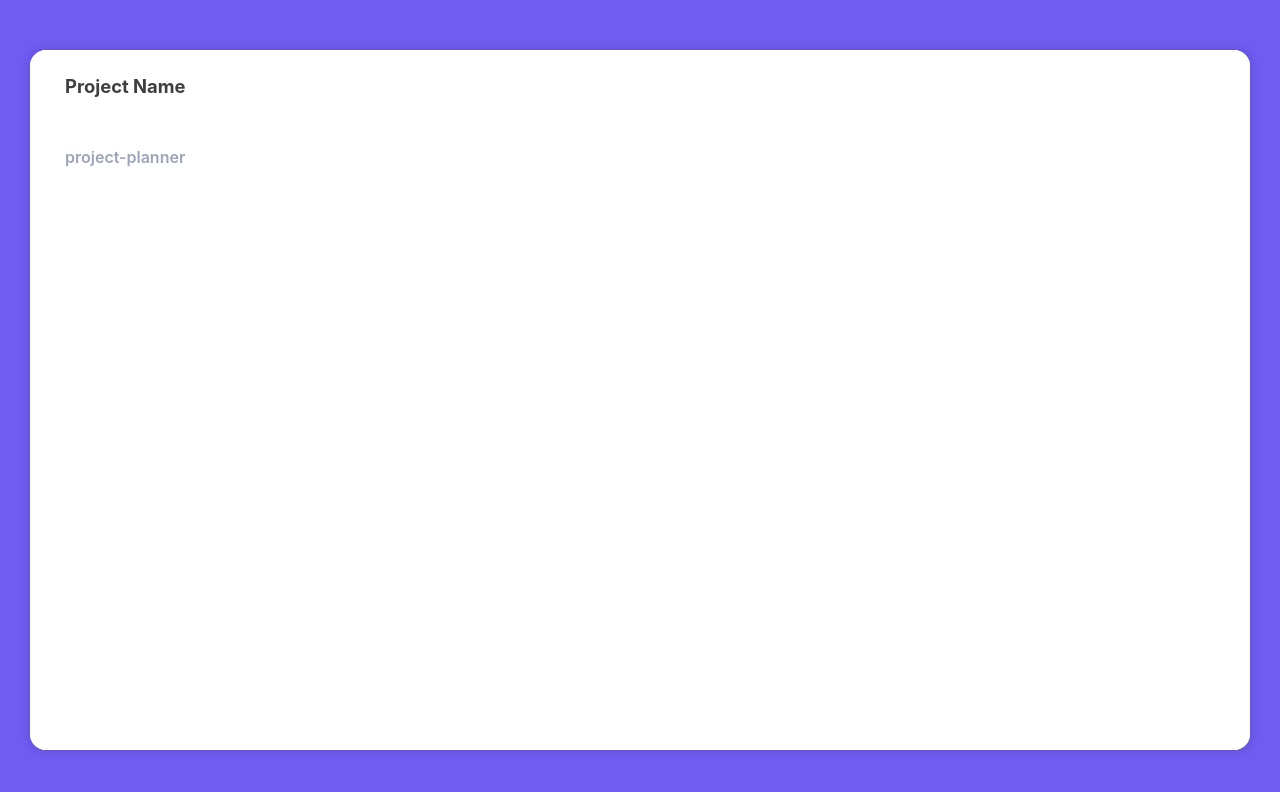
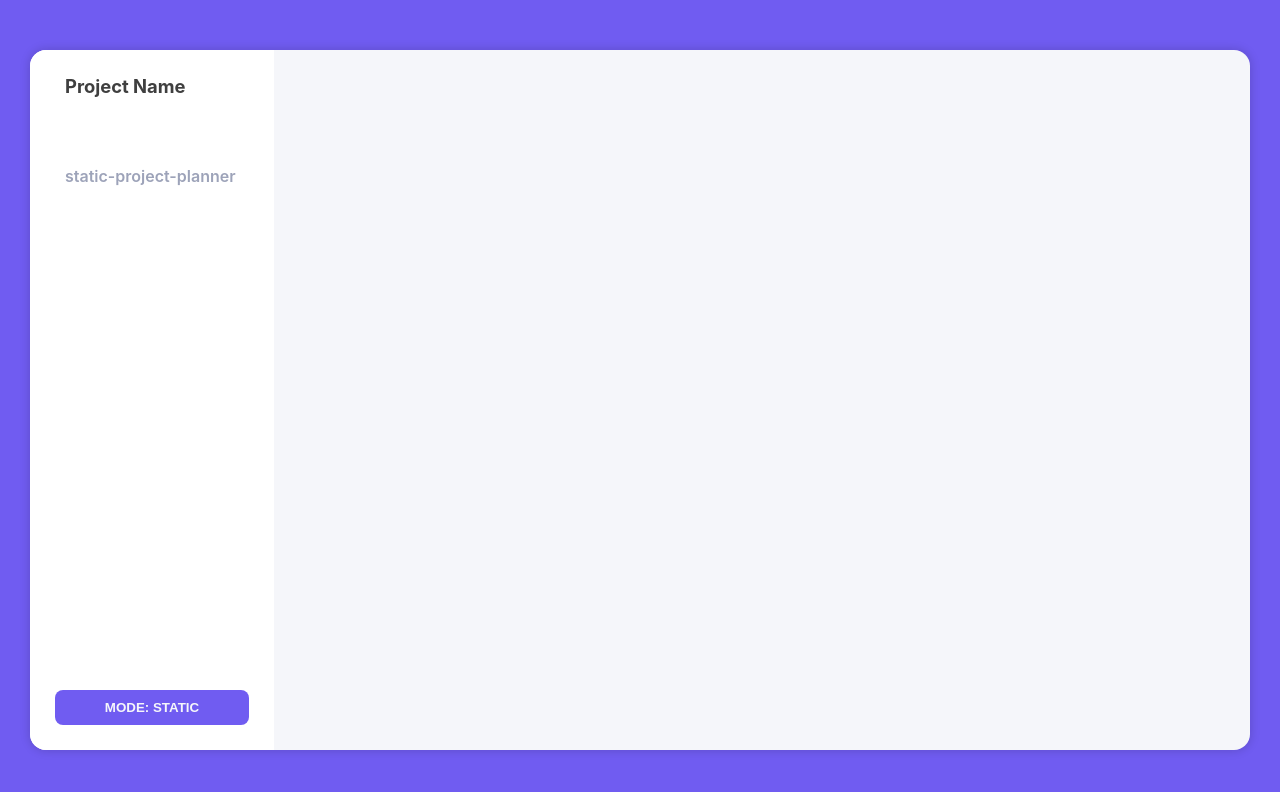
Before and after one commit to coltonehrman/project_showcase, a React (Create React App) app: page /1 in a window 1280 px wide. Shown: the top 792 px of the page. Built offline with nearby package versions, Linux system fonts and the light colour scheme.

Commit message:
fix some styling + add app mode button

```diff
--- a/src/App.js
+++ b/src/App.js
@@ -15,6 +15,10 @@ function App() {
       <div className="App">
         <div className="container">
           <NavBar />
+
+          <Route path="/" exact>
+            <div style={{ flex: '4' }}></div>
+          </Route>
 
           <Route path="/:project/" exact>
             <Dashboard />
--- a/src/components/NavBar.js
+++ b/src/components/NavBar.js
@@ -1,24 +1,31 @@
-import React, { useState, useContext } from 'react'
-import {
-  Route,
-  NavLink,
-  useParams
-} from 'react-router-dom'
-import NavHeader from './NavHeader'
+import React, { useState, useContext, useEffect } from 'react'
+import { Route, NavLink, useParams } from 'react-router-dom'
 import { ModeContext } from '../App'
 import storage from '../controllers/storage'
 import '../css/NavBar.css'
 
+const NavHeader = ({ title }) => {
+  return (
+    <div className="navheader">
+      <h4 className="navheader--title">{title}</h4>
+    </div>
+  )
+}
+
 const ProjectLinks = () => {
-  const { mode } = useContext(ModeContext)
+  const { mode, setMode } = useContext(ModeContext)
 
-  const [projects, setProjects] = useState(
+  const [projects, setProjects] = useState(null)
+
+  useEffect(() => {
+    setProjects(
       storage.getProjects({
         staticData: (mode === 'static')
       }).map(project => ({
         text: project, editing: false
       }))
     )
+  }, [mode])
 
   const addNewProject = () => {
     setProjects([...projects, { text: '', editing: true }])
@@ -41,8 +48,11 @@ const ProjectLinks = () => {
     storage.addProject(projects[i].text)
   }
 
+  if (!projects) return null
+
   return (
     <>
+      <div className="navbar--links">
         {projects.map((project, i) => (
           (project.editing) ?
             <input
@@ -61,7 +71,9 @@ const ProjectLinks = () => {
               {project.text}
             </NavLink>
         ))}
+      </div>
 
+      <div className="navbar--footer">
         {mode === 'edit' &&
           <button
             className="navlink navlink--add"
@@ -70,6 +82,20 @@ const ProjectLinks = () => {
             + New Project
           </button>
         }
+
+        <button
+          className={`navlink navlink--mode navlink--mode__${mode}`}
+          onClick={() => {
+            if (mode === 'static') {
+              setMode('edit')
+            } else if (mode === 'edit') {
+              setMode('static')
+            }
+          }}
+        >
+          MODE: <span className="navlink--mode__type">{mode}</span>
+        </button>
+      </div>
     </>
   )
 }
@@ -78,7 +104,7 @@ const ProjectDetailLinks = () => {
   const { project } = useParams()
 
   return (
-    <>
+    <div className="navbar--links">
       <NavLink
         to={`/${project}/`}
         className="navlink"
@@ -158,7 +184,7 @@ const ProjectDetailLinks = () => {
       >
         Settings
       </NavLink>
-    </>
+    </div>
   )
 }
 
@@ -167,7 +193,6 @@ const NavBar = () => {
     <div className="navbar">
       <NavHeader title="Project Name" />
 
-      <div className="navbar--links">
       <Route path="/" exact>
         <ProjectLinks />
       </Route>
@@ -176,7 +201,6 @@ const NavBar = () => {
         <ProjectDetailLinks />
       </Route>
     </div>
-    </div>
   )
 }
 
--- a/src/components/NavHeader.js
+++ /dev/null
@@ -1,14 +0,0 @@
-import React from 'react'
-import '../css/NavHeader.css'
-
-const NavHeader = ({
-  title
-}) => {
-  return (
-    <div className="navheader">
-      <h4 className="navheader--title">{title}</h4>
-    </div>
-  )
-}
-
-export default NavHeader
--- a/src/controllers/storage.js
+++ b/src/controllers/storage.js
@@ -19,7 +19,6 @@ const Storage = () => {
       if (staticData) {
         return Object.keys(_staticJSON.projects)
       }
-
       return Object.keys(_data.projects)
     },
     addProject: (project) => {
--- a/src/css/App.css
+++ b/src/css/App.css
@@ -16,37 +16,3 @@
   -moz-box-shadow: 0 0px 10px 1px rgba(0, 0, 0, 0.15);
        box-shadow: 0 0px 10px 1px rgba(0, 0, 0, 0.15);
 }
-
-.navlink {
-  display: block;
-  margin: 35px 0;
-  margin-left: 35px;
-  color: #9DA3B9;
-  text-decoration: none;
-  font-weight: 600;
-  cursor: pointer;
-}
-
-.navlink--active {
-  color: #3F3F3F;
-  border-right: 2px solid #705CF1;
-}
-
-.navlink--edit {
-  box-sizing: border-box;
-  border: 0;
-  width: calc(100% - 70px);
-  font-size: 1rem;
-}
-
-.navlink--add {
-  color: #3F3F3F;
-  margin: 25px;
-  margin-top: 0;
-  padding: 15px;
-  background-color: #F5F6FA;
-  border: 0;
-  border-radius: 0.5rem;
-  font-size: 1rem;
-  width: calc(100% - 50px);
-}
--- a/src/css/NavBar.css
+++ b/src/css/NavBar.css
@@ -3,12 +3,87 @@
   flex: 1;
   background-color: #fff;
   overflow: scroll;
+  display: flex;
+  flex-direction: column;
+}
+
+.navheader {
+  padding-left: 35px;
+  padding-top: 25px;
+  flex: 1;
+}
+
+.navheader--title {
+  margin: 0;
+  color: #3F3F3F;
+  font-size: 1.15rem;
 }
 
 .navbar--links {
-  margin: 50px 0;
+  flex: 10;
+}
+
+.navbar--footer {
+  flex: 1;
 }
 
 .navbar--links a {
   text-decoration: none;
 }
+
+.navlink {
+  display: block;
+  margin: 35px 0;
+  margin-left: 35px;
+  color: #9DA3B9;
+  text-decoration: none;
+  font-weight: 600;
+  cursor: pointer;
+}
+
+.navlink--active {
+  color: #3F3F3F;
+  border-right: 2px solid #705CF1;
+}
+
+.navlink--edit {
+  box-sizing: border-box;
+  border: 0;
+  width: calc(100% - 70px);
+  font-size: 1rem;
+}
+
+.navlink--add {
+  color: #3F3F3F;
+  margin: 0 25px;
+  margin-bottom: 15px;
+  padding: 10px;
+  background-color: #F5F6FA;
+  border: 0;
+  border-radius: 0.5rem;
+  text-transform: uppercase;
+  width: calc(100% - 50px);
+}
+
+.navlink--mode {
+  color: #F5F6FA;
+  margin: 0 25px;
+  margin-bottom: 25px;
+  padding: 10px;
+  border: 0;
+  border-radius: 0.5rem;
+  width: calc(100% - 50px);
+}
+
+.navlink--mode__static {
+  background-color: #705CF1;
+}
+
+.navlink--mode__edit {
+  background-color: #FF4136;
+}
+
+.navlink--mode__type {
+  font-weight: 700;
+  text-transform: uppercase;
+}
--- a/src/css/NavHeader.css
+++ /dev/null
@@ -1,10 +0,0 @@
-.navheader {
-  padding-left: 35px;
-  padding-top: 25px;
-}
-
-.navheader--title {
-  margin: 0;
-  color: #3F3F3F;
-  font-size: 1.15rem;
-}
--- a/src/data.json
+++ b/src/data.json
@@ -1,30 +1,30 @@
 {
   "projects": {
-    "project-planner": {
+    "static-project-planner": {
       "technologies": [
-        "React",
-        "JS",
-        "SASS",
-        "CSS3",
-        "HTML5"
+        "sReact",
+        "sJS",
+        "sSASS",
+        "sCSS3",
+        "sHTML5"
       ],
-      "description": "A project planner for beginners to help them plan out projects step by step. Helps junior developers start projects from scratch, with all things in mind before they even start coding. Focuses on project planning, setup, testing, and design.\n\nA project showcase for beginners to show off their work/projects to recruiters and friends. It helps the developer to really pick out and show the \"sparkles\" in each and every project.",
+      "description": "sA project planner for beginners to help them plan out projects step by step. Helps junior developers start projects from scratch, with all things in mind before they even start coding. Focuses on project planning, setup, testing, and design.\n\nA project showcase for beginners to show off their work/projects to recruiters and friends. It helps the developer to really pick out and show the \"sparkles\" in each and every project.",
       "goals": [
-        "Create an all-in-one platform to plan projects",
-        "Be able to organize and showcase projects",
-        "Have a platform that forces planning beforehand"
+        "sCreate an all-in-one platform to plan projects",
+        "sBe able to organize and showcase projects",
+        "sHave a platform that forces planning beforehand"
       ],
       "targetAudience": [
-        "Job Seekers",
-        "Students",
-        "Junior Developers",
-        "Project Managers"
+        "sJob Seekers",
+        "sStudents",
+        "sJunior Developers",
+        "sProject Managers"
       ],
       "impacts": [
-        "Help out struggling young developers",
-        "Create a planner mindset",
-        "Relieve having to worry about the details",
-        "Reduce stress when starting a new project"
+        "sHelp out struggling young developers",
+        "sCreate a planner mindset",
+        "sRelieve having to worry about the details",
+        "sReduce stress when starting a new project"
       ]
     }
   }
```
Lines whose indentation alone changed are shown as unchanged.
